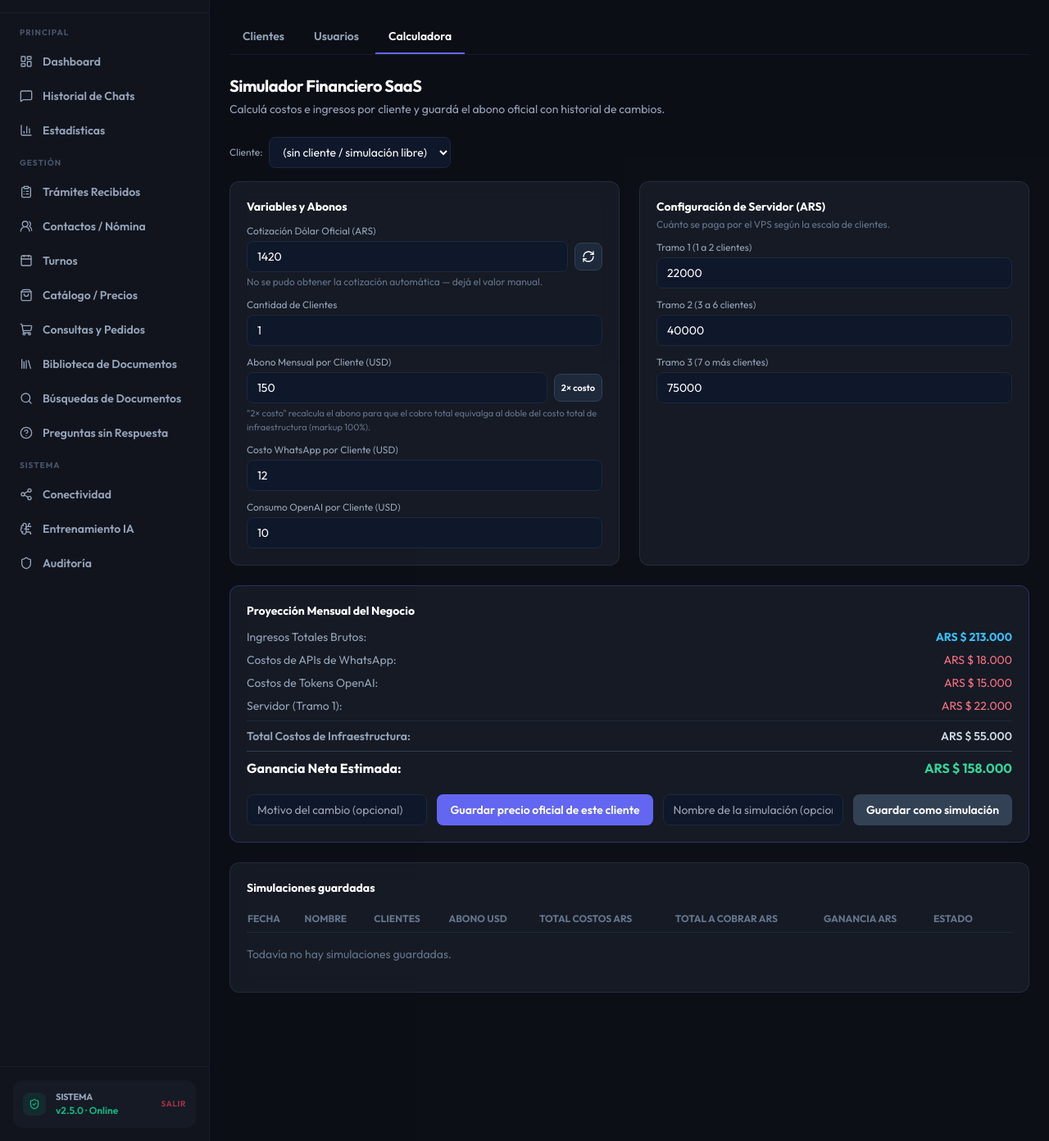
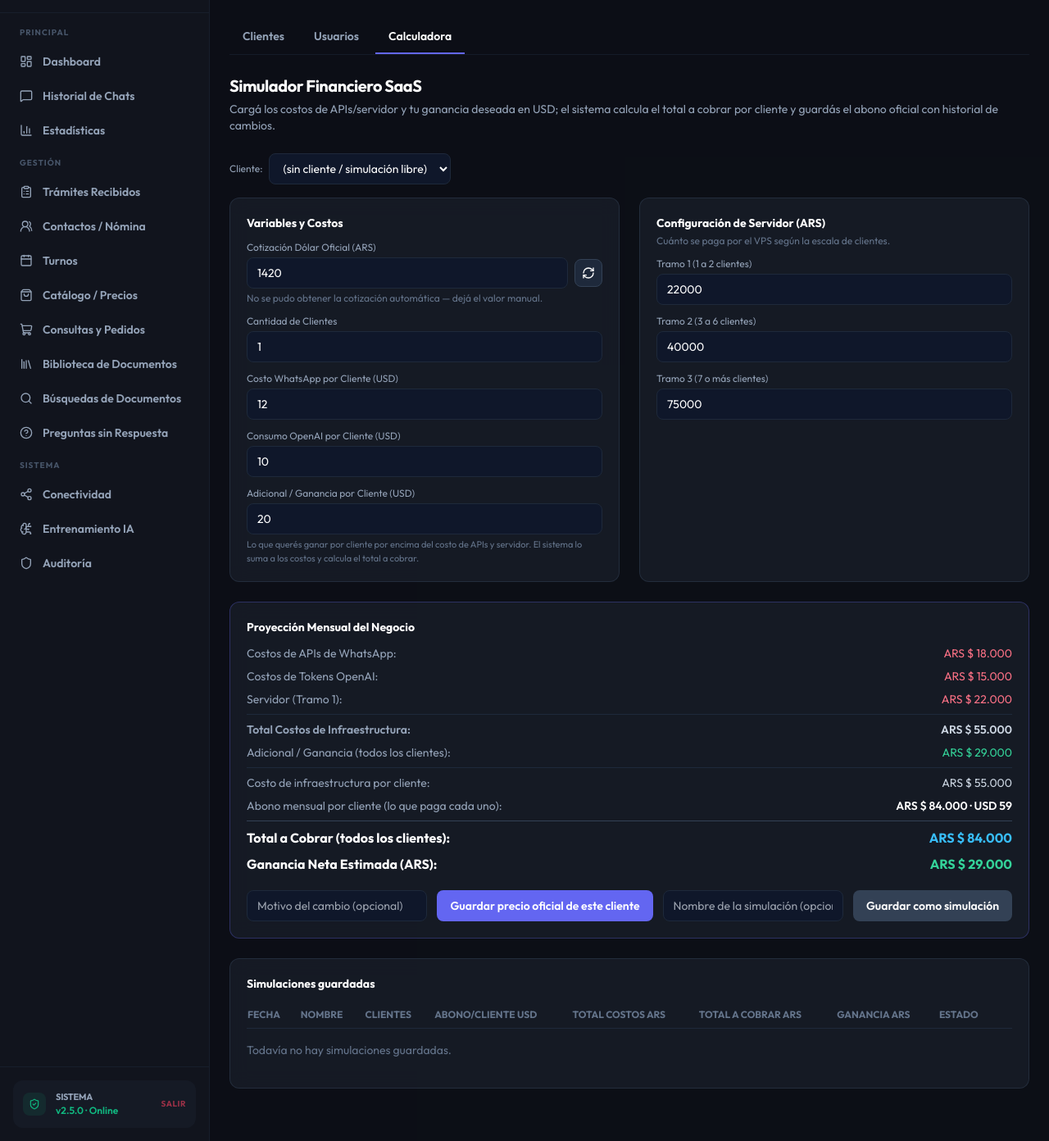
Before and after one commit to Procer/ChatBot, a FastAPI app: template templates/admin/super_admin_calculadora.html in a window 1280 px wide. Shown: the part 64-1456 px from the top of the page at 82% size. Run offline with FastAPI, Linux system fonts and the light colour scheme; the template is opened without the code that fills it, so the values that code supplies are empty; parts of the project's set-up code (start-up, migrations or seed data) failed here and were passed over; some libraries are stand-ins or nearby versions.

Commit message:
feat: calculadora por costos + adicional en USD -> total a cobrar
El campo de abono fijo se reemplaza por "Adicional / Ganancia por Cliente
(USD)": el sistema suma costos de APIs/servidor + ese adicional y calcula
el abono mensual por cliente y el total a cobrar. Al guardar se discrimina
total a cobrar / costos / ganancia en ARS. Al elegir un cliente con precio
oficial guardado se deriva el adicional y se muestra el valor guardado.

Co-Authored-By: Claude Sonnet 5 <noreply@anthropic.com>

```diff
--- a/templates/admin/super_admin_calculadora.html
+++ b/templates/admin/super_admin_calculadora.html
@@ -15,7 +15,7 @@
 
     <div class="mb-6">
         <h2 class="text-xl font-bold text-white tracking-tight">Simulador Financiero SaaS</h2>
-        <p class="text-sm text-slate-400 mt-1">Calculá costos e ingresos por cliente y guardá el abono oficial con historial de cambios.</p>
+        <p class="text-sm text-slate-400 mt-1">Cargá los costos de APIs/servidor y tu ganancia deseada en USD; el sistema calcula el total a cobrar por cliente y guardás el abono oficial con historial de cambios.</p>
     </div>
 
     <div class="flex items-center gap-2 mb-4">
@@ -31,7 +31,7 @@
     <div class="grid grid-cols-1 lg:grid-cols-2 gap-6 mb-6">
         <!-- Variables y Abonos -->
         <div class="glass rounded-xl p-5 border border-slate-700/50">
-            <h3 class="text-sm font-bold text-white mb-3">Variables y Abonos</h3>
+            <h3 class="text-sm font-bold text-white mb-3">Variables y Costos</h3>
             <div class="space-y-3">
                 <div>
                     <label class="text-xs text-slate-400 block mb-1">Cotización Dólar Oficial (ARS)</label>
@@ -48,22 +48,18 @@
                     <input type="number" id="clientesInput" value="1" min="1" oninput="calcular()" class="w-full px-3 py-2 bg-slate-900 border border-slate-800 rounded-lg text-sm text-white focus:ring-1 focus:ring-brand-500 outline-none">
                 </div>
                 <div>
-                    <label class="text-xs text-slate-400 block mb-1">Abono Mensual por Cliente (USD)</label>
-                    <div class="flex items-center gap-2">
-                        <input type="number" id="abonoUsd" value="150" oninput="calcular()" class="w-full px-3 py-2 bg-slate-900 border border-slate-800 rounded-lg text-sm text-white focus:ring-1 focus:ring-brand-500 outline-none">
-                        <button type="button" onclick="usarCobroSugerido()" title="Calcular abono para que el cobro total sea el doble del costo total" class="px-2 py-2 bg-slate-800 hover:bg-slate-700 text-white text-[11px] font-semibold rounded-lg border border-slate-700 shrink-0 whitespace-nowrap">
-                            2× costo
-                        </button>
-                    </div>
-                    <p class="text-[11px] text-slate-500 mt-1">"2× costo" recalcula el abono para que el cobro total equivalga al doble del costo total de infraestructura (markup 100%).</p>
-                </div>
-                <div>
                     <label class="text-xs text-slate-400 block mb-1">Costo WhatsApp por Cliente (USD)</label>
                     <input type="number" id="greenApiUsd" value="12" oninput="calcular()" class="w-full px-3 py-2 bg-slate-900 border border-slate-800 rounded-lg text-sm text-white focus:ring-1 focus:ring-brand-500 outline-none">
                 </div>
                 <div>
                     <label class="text-xs text-slate-400 block mb-1">Consumo OpenAI por Cliente (USD)</label>
                     <input type="number" id="openaiUsd" value="10" oninput="calcular()" class="w-full px-3 py-2 bg-slate-900 border border-slate-800 rounded-lg text-sm text-white focus:ring-1 focus:ring-brand-500 outline-none">
+                </div>
+                <div>
+                    <label class="text-xs text-slate-400 block mb-1">Adicional / Ganancia por Cliente (USD)</label>
+                    <input type="number" id="adicionalUsd" value="20" oninput="calcular()" class="w-full px-3 py-2 bg-slate-900 border border-slate-800 rounded-lg text-sm text-white focus:ring-1 focus:ring-brand-500 outline-none">
+                    <p class="text-[11px] text-slate-500 mt-1">Lo que querés ganar por cliente por encima del costo de APIs y servidor. El sistema lo suma a los costos y calcula el total a cobrar.</p>
+                    <p id="precioOficialGuardado" class="text-[11px] text-amber-400 mt-1 hidden"></p>
                 </div>
             </div>
         </div>
@@ -93,12 +89,15 @@
     <div class="glass rounded-xl p-5 border border-brand-500/30 mb-6">
         <h3 class="text-sm font-bold text-white mb-3">Proyección Mensual del Negocio</h3>
         <div class="space-y-2 text-sm">
-            <div class="flex justify-between"><span class="text-slate-400">Ingresos Totales Brutos:</span><span id="resIngresos" class="font-bold text-sky-400">$0</span></div>
             <div class="flex justify-between"><span class="text-slate-400">Costos de APIs de WhatsApp:</span><span id="resCostowha" class="text-rose-400">$0</span></div>
             <div class="flex justify-between"><span class="text-slate-400">Costos de Tokens OpenAI:</span><span id="resCostoIa" class="text-rose-400">$0</span></div>
             <div class="flex justify-between"><span class="text-slate-400">Servidor (<span id="badgeServidor">Plan Base</span>):</span><span id="resCostoServer" class="text-rose-400">$0</span></div>
             <div class="flex justify-between border-t border-slate-800 pt-2"><span class="text-slate-400 font-semibold">Total Costos de Infraestructura:</span><span id="resTotalCostos" class="font-semibold text-slate-300">$0</span></div>
-            <div class="flex justify-between border-t border-slate-700 pt-2 text-base"><span class="text-white font-bold">Ganancia Neta Estimada:</span><span id="resGanancia" class="font-bold text-emerald-400">$0</span></div>
+            <div class="flex justify-between"><span class="text-slate-400">Adicional / Ganancia (todos los clientes):</span><span id="resAdicional" class="text-emerald-400">$0</span></div>
+            <div class="flex justify-between border-t border-slate-800 pt-2"><span class="text-slate-400">Costo de infraestructura por cliente:</span><span id="resCostoPorCliente" class="text-slate-300">$0</span></div>
+            <div class="flex justify-between"><span class="text-slate-400">Abono mensual por cliente (lo que paga cada uno):</span><span id="resAbonoPorCliente" class="font-semibold text-white">$0</span></div>
+            <div class="flex justify-between border-t border-slate-700 pt-2 text-base"><span class="text-white font-bold">Total a Cobrar (todos los clientes):</span><span id="resTotalCobrar" class="font-bold text-sky-400">$0</span></div>
+            <div class="flex justify-between text-base"><span class="text-white font-bold">Ganancia Neta Estimada (ARS):</span><span id="resGanancia" class="font-bold text-emerald-400">$0</span></div>
         </div>
 
         <div class="flex flex-wrap gap-3 mt-5">
@@ -143,7 +142,7 @@
                         <th class="py-2 pr-3">Fecha</th>
                         <th class="py-2 pr-3">Nombre</th>
                         <th class="py-2 pr-3">Clientes</th>
-                        <th class="py-2 pr-3">Abono USD</th>
+                        <th class="py-2 pr-3">Abono/cliente USD</th>
                         <th class="py-2 pr-3">Total Costos ARS</th>
                         <th class="py-2 pr-3">Total a Cobrar ARS</th>
                         <th class="py-2 pr-3">Ganancia ARS</th>
@@ -188,7 +187,7 @@
     function calcular() {
         const tipoCambio = parseFloat(document.getElementById('tipoCambio').value) || 0;
         const clientes = parseInt(document.getElementById('clientesInput').value) || 0;
-        const abonoUsd = parseFloat(document.getElementById('abonoUsd').value) || 0;
+        const adicionalUsd = parseFloat(document.getElementById('adicionalUsd').value) || 0;
         const greenApiUsd = parseFloat(document.getElementById('greenApiUsd').value) || 0;
         const openaiUsd = parseFloat(document.getElementById('openaiUsd').value) || 0;
         const serverTramo1 = parseFloat(document.getElementById('serverTramo1').value) || 0;
@@ -197,7 +196,6 @@
 
         const redondearArriba = (valor) => Math.ceil(valor / 1000) * 1000;
 
-        const ingresosArs = redondearArriba(clientes * abonoUsd * tipoCambio);
         const costoWhaArs = redondearArriba(clientes * greenApiUsd * tipoCambio);
         const costoIaArs = redondearArriba(clientes * openaiUsd * tipoCambio);
 
@@ -210,42 +208,48 @@
         costoServerArs = redondearArriba(costoServerArs);
 
         const totalCostosArs = redondearArriba(costoWhaArs + costoIaArs + costoServerArs);
-        const gananciaNetaArs = redondearArriba(ingresosArs - totalCostosArs);
+        const adicionalTotalArs = redondearArriba(clientes * adicionalUsd * tipoCambio);
+        const totalCobrarArs = totalCostosArs + adicionalTotalArs;
+        const gananciaNetaArs = adicionalTotalArs;
+
+        const costoPorClienteArs = clientes > 0 ? redondearArriba(totalCostosArs / clientes) : 0;
+        const costoInfraPorClienteUsd = (clientes > 0 && tipoCambio > 0) ? (totalCostosArs / clientes) / tipoCambio : 0;
+        const abonoPorClienteArs = clientes > 0 ? redondearArriba(totalCobrarArs / clientes) : 0;
+        const abonoUsd = tipoCambio > 0 ? Math.round(abonoPorClienteArs / tipoCambio) : 0;
 
         const formatearMoneda = (valor) => new Intl.NumberFormat('es-AR', { style: 'currency', currency: 'ARS', minimumFractionDigits: 0 }).format(valor).replace('$', 'ARS $');
 
-        document.getElementById('resIngresos').innerText = formatearMoneda(ingresosArs);
         document.getElementById('resCostowha').innerText = formatearMoneda(costoWhaArs);
         document.getElementById('resCostoIa').innerText = formatearMoneda(costoIaArs);
         document.getElementById('resCostoServer').innerText = formatearMoneda(costoServerArs);
         document.getElementById('resTotalCostos').innerText = formatearMoneda(totalCostosArs);
+        document.getElementById('resAdicional').innerText = formatearMoneda(adicionalTotalArs);
+        document.getElementById('resCostoPorCliente').innerText = formatearMoneda(costoPorClienteArs);
+        document.getElementById('resAbonoPorCliente').innerText = `${formatearMoneda(abonoPorClienteArs)} · USD ${abonoUsd}`;
+        document.getElementById('resTotalCobrar').innerText = formatearMoneda(totalCobrarArs);
         document.getElementById('resGanancia').innerText = formatearMoneda(gananciaNetaArs);
         document.getElementById('badgeServidor').innerText = nombrePlan;
 
-        lastResult = { tipoCambio, clientes, abonoUsd, greenApiUsd, openaiUsd, serverTramo1, serverTramo2, serverTramo3, gananciaNetaArs, totalCostosArs };
-        return { totalCostosArs, ingresosArs };
-    }
-
-    function usarCobroSugerido() {
-        const { totalCostosArs } = calcular();
-        const tipoCambio = parseFloat(document.getElementById('tipoCambio').value) || 0;
-        const clientes = parseInt(document.getElementById('clientesInput').value) || 0;
-        if (clientes <= 0 || tipoCambio <= 0) {
-            alert('Completá cantidad de clientes y cotización antes de calcular el cobro sugerido.');
-            return;
-        }
-        const abonoSugerido = Math.round((2 * totalCostosArs) / (clientes * tipoCambio));
-        document.getElementById('abonoUsd').value = abonoSugerido;
-        calcular();
+        lastResult = { tipoCambio, clientes, abonoUsd, adicionalUsd, greenApiUsd, openaiUsd, serverTramo1, serverTramo2, serverTramo3, gananciaNetaArs, totalCostosArs, totalCobrarArs, costoInfraPorClienteUsd };
+        return { totalCostosArs, totalCobrarArs, costoInfraPorClienteUsd };
     }
 
     async function onClientChange() {
         const clientId = document.getElementById('clientSelect').value;
         document.getElementById('historyBox').classList.toggle('hidden', !clientId);
-        if (!clientId) { await loadSimulations(); return; }
+        const savedNote = document.getElementById('precioOficialGuardado');
+        if (!clientId) { savedNote.classList.add('hidden'); await loadSimulations(); return; }
         const res = await fetch(`/api/superadmin/pricing/${clientId}`);
         const data = await res.json();
-        if (data.abono_usd) document.getElementById('abonoUsd').value = data.abono_usd;
+        calcular();
+        if (data.abono_usd != null) {
+            const adicionalDerivado = Math.max(0, Math.round(data.abono_usd - (lastResult.costoInfraPorClienteUsd || 0)));
+            document.getElementById('adicionalUsd').value = adicionalDerivado;
+            savedNote.textContent = `Precio oficial guardado para este cliente: USD ${data.abono_usd} por mes`;
+            savedNote.classList.remove('hidden');
+        } else {
+            savedNote.classList.add('hidden');
+        }
         calcular();
         renderHistory(data.history || []);
         await loadSimulations();
```
